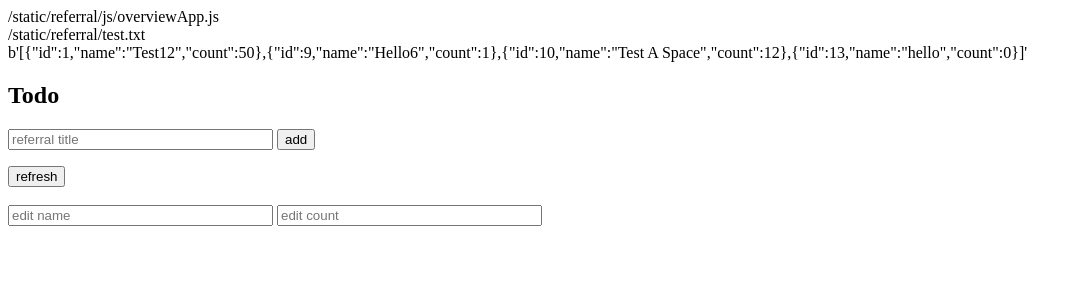
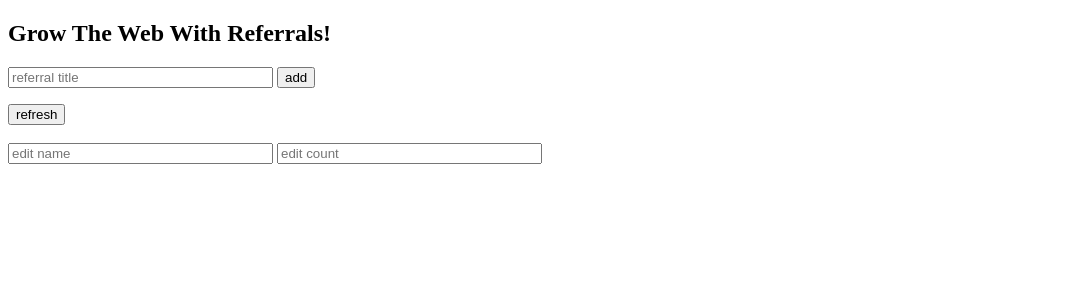
Before and after one commit to tcunning/ambasador, a Django app: page / in a window 1280 px wide. Shown: the top 300 px of the page, without its empty margins (0-1082 px from the left). Run offline with Django 3.2, Linux system fonts and the light colour scheme; data comes from the database, SQL or seed files in the repository; both versions use the stored data as it was after the commit; some libraries are stand-ins or nearby versions.

Commit message:
Minor UI cleanup

```diff
--- a/referral/templates/referral/overviewPage.html
+++ b/referral/templates/referral/overviewPage.html
@@ -12,13 +12,7 @@
 
   </head>
   <body>
-    <div>
-      {% static "referral/js/overviewApp.js" %} </br>
-      {% static "referral/test.txt" %} </br>
-      {{ referraljson }}
-    </div>
-
-    <h2>Todo</h2>
+    <h2>Grow The Web With Referrals!</h2>
     <div ng-app="overviewApp" ng-controller="ReferralListController as referralList">
       <form ng-submit="referralList.addReferral()">
         <input type="text" ng-model="referralList.referralText" size="30" placeholder="referral title">
@@ -28,8 +22,8 @@
       <ul class="unstyled">
         <li ng-repeat="referral in referralList.referrals">
           <a href="/{[{referral.name}]}/">{[{referral.name}]}</a>, {[{referral.count}]},
+          <button ng-click="referralList.editReferral(referral)">edit</button>
           <button ng-click="referralList.removeReferral(referral)">del</button>
-          <button ng-click="referralList.editReferral(referral)">edit</button>
         </li>
       </ul>
 
```
Also changed, not shown: db.sqlite3.
